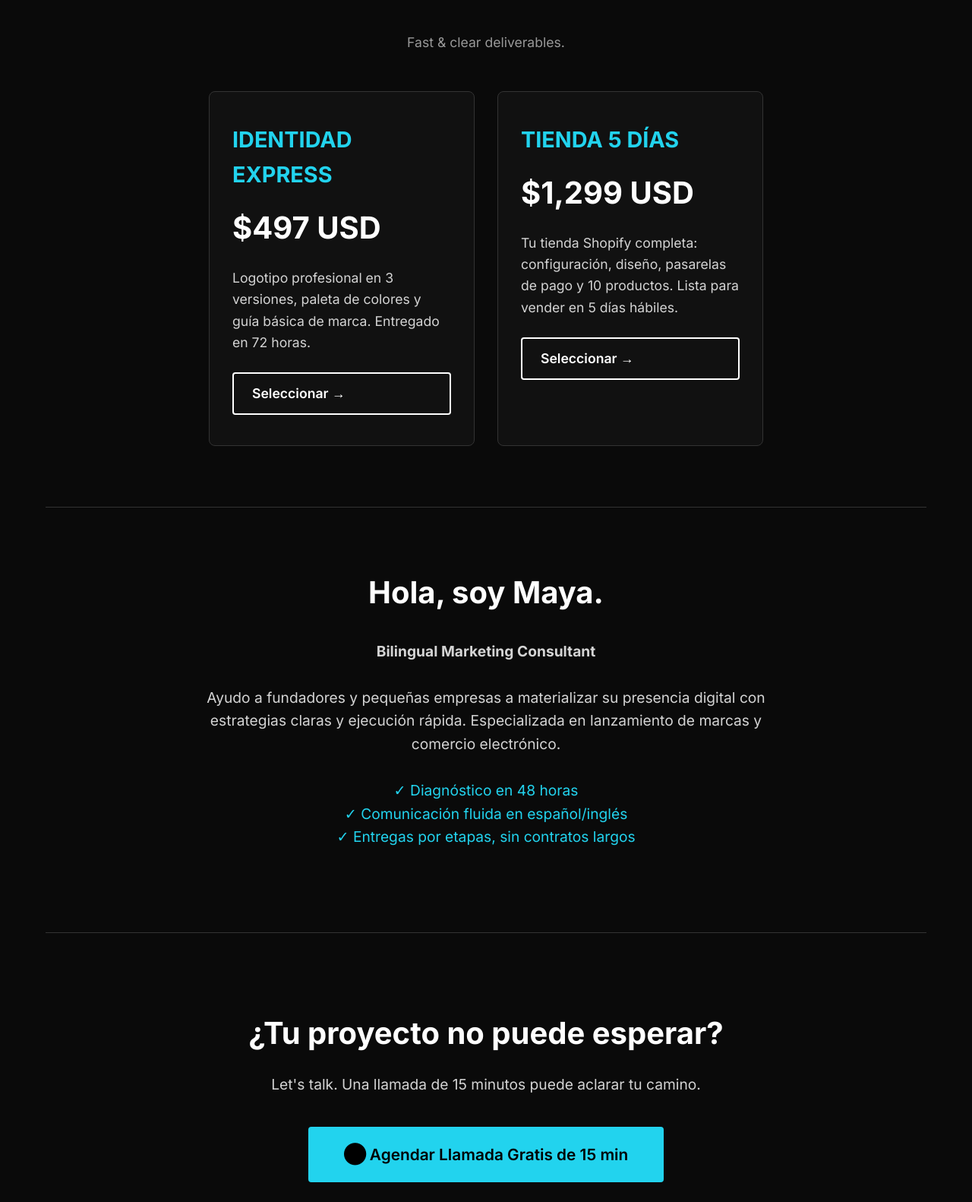
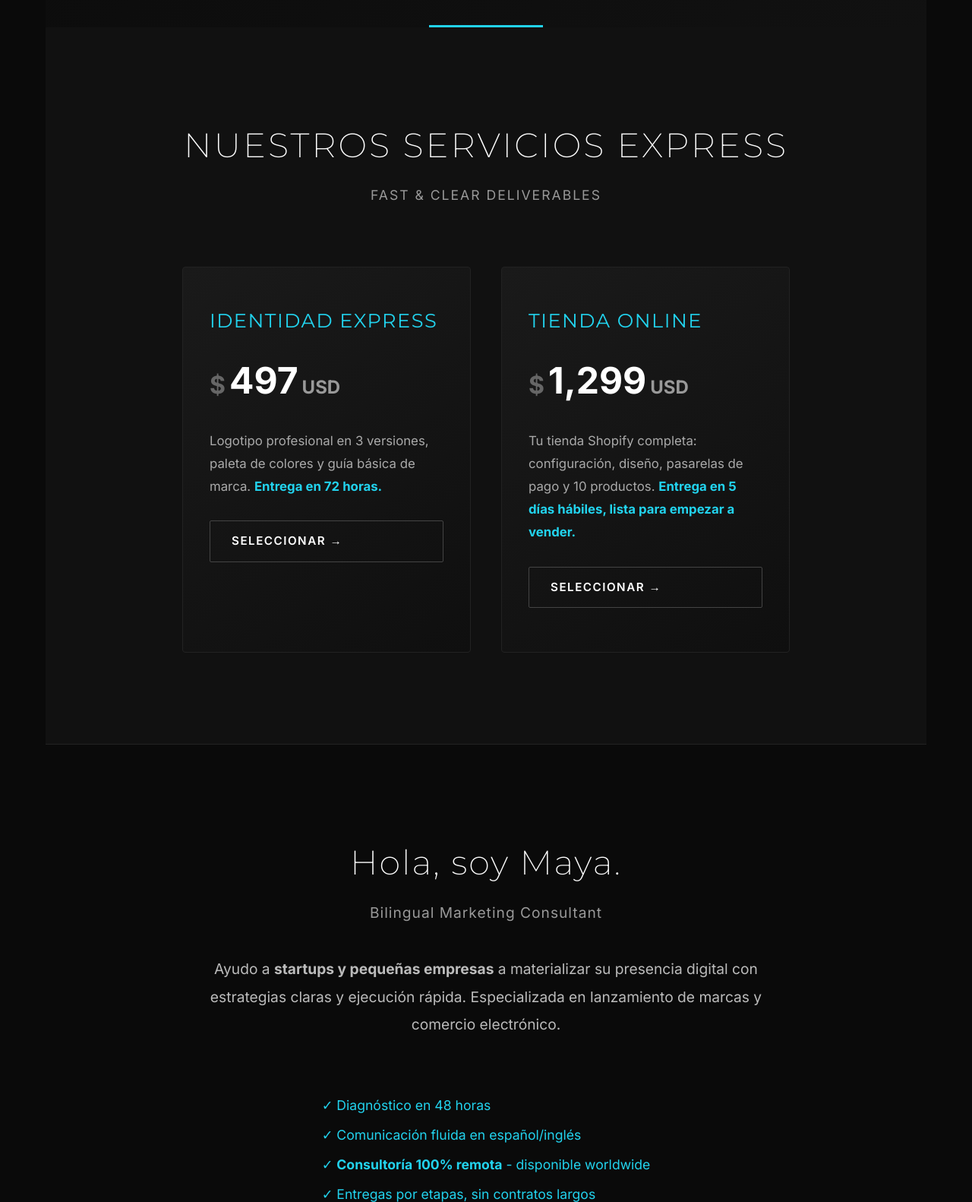
Before and after one commit to brendamdr/mayamarketing-site, a plain HTML site: page index.html in a window 1280 px wide. Shown: the part 684-2266 px from the top of the page at 76% size. Drawn offline with Linux system fonts and the light colour scheme.

Commit message:
Update index.html

```diff
--- a/index.html
+++ b/index.html
@@ -6,8 +6,9 @@
     <title>MAYA Marketing | Soluciones Digitales Bilingües</title>
     <link rel="preconnect" href="https://fonts.googleapis.com">
     <link rel="preconnect" href="https://fonts.gstatic.com" crossorigin>
-    <link href="https://fonts.googleapis.com/css2?family=Inter:wght@300;400;600;700&display=swap" rel="stylesheet">
+    <link href="https://fonts.googleapis.com/css2?family=Inter:wght@300;400;600;700&family=Montserrat:wght@200;400;700&display=swap" rel="stylesheet">
     <style>
+        /* RESET Y BASE */
         * {
             margin: 0;
             padding: 0;
@@ -19,6 +20,7 @@
             background-color: #0a0a0a;
             color: #ffffff;
             line-height: 1.6;
+            overflow-x: hidden;
         }
 
         .container {
@@ -27,118 +29,226 @@
             padding: 0 20px;
         }
 
-        /* HERO SECTION */
+        /* HERO SECTION - CON ESTILO PREMIUM */
         .hero {
             text-align: center;
-            padding: 100px 20px;
-            border-bottom: 1px solid #333;
+            padding: 120px 20px;
+            background: linear-gradient(135deg, #0a0a0a 0%, #111111 100%);
+            position: relative;
+            min-height: 90vh;
+            display: flex;
+            flex-direction: column;
+            justify-content: center;
+            align-items: center;
+        }
+
+        .hero::after {
+            content: '';
+            position: absolute;
+            bottom: 0;
+            left: 50%;
+            transform: translateX(-50%);
+            width: 150px;
+            height: 3px;
+            background: #22d3ee;
         }
 
         .hero h1 {
-            font-size: 4rem;
-            font-weight: 700;
-            margin-bottom: 10px;
+            font-family: 'Montserrat', sans-serif;
+            font-size: 5.5rem;
+            font-weight: 200;
+            letter-spacing: 2px;
+            margin-bottom: 5px;
             color: #ffffff;
+            text-transform: uppercase;
         }
 
-        .hero p {
-            font-size: 1.5rem;
-            color: #d4d4d4;
-            margin-bottom: 40px;
+        .hero .subtitle {
+            font-family: 'Montserrat', sans-serif;
+            font-size: 1.8rem;
+            font-weight: 300;
+            color: #a1a1a1;
+            margin-bottom: 30px;
+            letter-spacing: 8px;
         }
 
-        /* BUTTONS */
+        .hero .tagline {
+            font-size: 1.4rem;
+            color: #cccccc;
+            margin-bottom: 60px;
+            max-width: 700px;
+            font-weight: 300;
+        }
+
+        /* BOTONES CON ESTILO PREMIUM */
         .btn-group {
             display: flex;
-            gap: 20px;
+            gap: 25px;
             justify-content: center;
             flex-wrap: wrap;
+            margin-top: 40px;
         }
 
         .btn {
-            padding: 16px 32px;
+            padding: 18px 42px;
             text-decoration: none;
-            border-radius: 4px;
+            border-radius: 2px;
             font-weight: 600;
             font-size: 1.1rem;
-            transition: all 0.3s ease;
+            transition: all 0.3s cubic-bezier(0.4, 0, 0.2, 1);
             display: inline-block;
+            letter-spacing: 1px;
+            text-transform: uppercase;
+            position: relative;
+            overflow: hidden;
+        }
+
+        .btn::before {
+            content: '';
+            position: absolute;
+            top: 0;
+            left: -100%;
+            width: 100%;
+            height: 100%;
+            background: linear-gradient(90deg, transparent, rgba(255,255,255,0.1), transparent);
+            transition: left 0.7s;
+        }
+
+        .btn:hover::before {
+            left: 100%;
         }
 
         .btn-primary {
             background-color: #22d3ee;
             color: #000000;
-            border: 2px solid #22d3ee;
+            border: none;
+            box-shadow: 0 5px 15px rgba(34, 211, 238, 0.3);
         }
 
         .btn-primary:hover {
             background-color: #0ea5e9;
-            border-color: #0ea5e9;
+            transform: translateY(-3px);
+            box-shadow: 0 8px 20px rgba(34, 211, 238, 0.4);
         }
 
         .btn-secondary {
             background-color: transparent;
             color: #ffffff;
-            border: 2px solid #ffffff;
+            border: 1.5px solid #ffffff;
         }
 
         .btn-secondary:hover {
-            background-color: rgba(255, 255, 255, 0.1);
+            background-color: rgba(255, 255, 255, 0.05);
+            transform: translateY(-3px);
         }
 
-        /* SERVICES */
+        /* SERVICES SECTION - TARJETAS ELEGANTES */
         .services {
-            padding: 80px 20px;
-            text-align: center;
+            padding: 120px 20px;
+            background-color: #111111;
         }
 
-        .services h2 {
-            font-size: 2.5rem;
-            margin-bottom: 50px;
+        .services-header {
+            text-align: center;
+            margin-bottom: 80px;
+        }
+
+        .services-header h2 {
+            font-family: 'Montserrat', sans-serif;
+            font-size: 2.8rem;
+            font-weight: 300;
             color: #ffffff;
+            letter-spacing: 3px;
+            margin-bottom: 15px;
+            text-transform: uppercase;
+        }
+
+        .services-header .subtitle {
+            font-size: 1.1rem;
+            color: #999;
+            letter-spacing: 2px;
+            text-transform: uppercase;
         }
 
         .service-cards {
             display: flex;
-            gap: 30px;
+            gap: 40px;
             justify-content: center;
             flex-wrap: wrap;
         }
 
         .service-card {
-            background-color: #111111;
-            border: 1px solid #333;
-            border-radius: 8px;
-            padding: 40px 30px;
-            width: 350px;
+            background: linear-gradient(145deg, #1a1a1a, #0f0f0f);
+            border: 1px solid #222;
+            border-radius: 4px;
+            padding: 50px 35px;
+            width: 380px;
             text-align: left;
+            transition: all 0.4s ease;
+            position: relative;
+        }
+
+        .service-card::before {
+            content: '';
+            position: absolute;
+            top: 0;
+            left: 0;
+            width: 100%;
+            height: 3px;
+            background: #22d3ee;
+            transform: scaleX(0);
+            transition: transform 0.4s;
+        }
+
+        .service-card:hover::before {
+            transform: scaleX(1);
+        }
+
+        .service-card:hover {
+            transform: translateY(-10px);
+            box-shadow: 0 15px 30px rgba(0, 0, 0, 0.5);
+            border-color: #333;
         }
 
         .service-card h3 {
-            font-size: 1.8rem;
+            font-family: 'Montserrat', sans-serif;
+            font-size: 1.6rem;
             color: #22d3ee;
-            margin-bottom: 15px;
+            margin-bottom: 20px;
+            font-weight: 400;
+            letter-spacing: 1.5px;
         }
 
         .price {
-            font-size: 2.5rem;
+            font-size: 3rem;
             font-weight: 700;
             color: #ffffff;
-            margin-bottom: 20px;
+            margin-bottom: 25px;
+            font-family: 'Inter', sans-serif;
+        }
+
+        .price::before {
+            content: '$';
+            font-size: 2rem;
+            color: #666;
+            margin-right: 5px;
         }
 
         .service-card p {
-            color: #d4d4d4;
-            font-size: 1.1rem;
-            margin-bottom: 25px;
+            color: #aaa;
+            font-size: 1.05rem;
+            margin-bottom: 30px;
+            line-height: 1.8;
         }
 
         .btn-service {
             background-color: transparent;
             color: #ffffff;
-            border: 2px solid #ffffff;
-            padding: 12px 24px;
+            border: 1.5px solid #444;
+            padding: 14px 28px;
             width: 100%;
+            font-size: 0.95rem;
+            letter-spacing: 1.5px;
         }
 
         .btn-service:hover {
@@ -147,88 +257,145 @@
             color: #000000;
         }
 
-        /* ABOUT */
+        /* ABOUT SECTION */
         .about {
-            padding: 80px 20px;
+            padding: 120px 20px;
             text-align: center;
-            border-top: 1px solid #333;
-            border-bottom: 1px solid #333;
+            background-color: #0a0a0a;
+            border-top: 1px solid #222;
+            border-bottom: 1px solid #222;
         }
 
         .about h2 {
-            font-size: 2.5rem;
-            margin-bottom: 30px;
+            font-family: 'Montserrat', sans-serif;
+            font-size: 2.8rem;
+            font-weight: 300;
+            margin-bottom: 15px;
             color: #ffffff;
+            letter-spacing: 2px;
+        }
+
+        .about .title-accent {
+            font-family: 'Inter', sans-serif;
+            font-size: 1.2rem;
+            color: #999;
+            margin-bottom: 40px;
+            letter-spacing: 1px;
         }
 
         .about p {
             font-size: 1.2rem;
-            color: #d4d4d4;
+            color: #bbb;
             max-width: 800px;
             margin: 0 auto 30px;
+            line-height: 1.9;
         }
 
-        /* CTA */
+        .features {
+            display: inline-block;
+            text-align: left;
+            margin-top: 40px;
+            color: #22d3ee;
+            font-size: 1.1rem;
+            line-height: 2.2;
+        }
+
+        /* CTA SECTION */
         .cta {
-            padding: 100px 20px;
+            padding: 140px 20px;
             text-align: center;
+            background: linear-gradient(135deg, #111111 0%, #0a0a0a 100%);
         }
 
         .cta h2 {
-            font-size: 2.5rem;
+            font-family: 'Montserrat', sans-serif;
+            font-size: 2.8rem;
+            font-weight: 300;
             margin-bottom: 20px;
             color: #ffffff;
+            letter-spacing: 2px;
         }
 
         .cta p {
             font-size: 1.2rem;
-            color: #d4d4d4;
-            margin-bottom: 40px;
+            color: #aaa;
+            margin-bottom: 50px;
             max-width: 600px;
             margin-left: auto;
             margin-right: auto;
+            font-weight: 300;
         }
 
         .btn-cta {
             background-color: #22d3ee;
             color: #000000;
-            border: 2px solid #22d3ee;
-            padding: 18px 45px;
-            font-size: 1.3rem;
+            border: none;
+            padding: 22px 55px;
+            font-size: 1.2rem;
+            letter-spacing: 2px;
+            box-shadow: 0 8px 25px rgba(34, 211, 238, 0.3);
         }
 
         .btn-cta:hover {
             background-color: #0ea5e9;
-            border-color: #0ea5e9;
+            transform: translateY(-5px);
+            box-shadow: 0 12px 30px rgba(34, 211, 238, 0.4);
         }
 
         /* FOOTER */
         footer {
-            padding: 40px 20px;
+            padding: 60px 20px 40px;
             text-align: center;
-            color: #888;
+            color: #666;
             font-size: 0.9rem;
-            border-top: 1px solid #333;
+            border-top: 1px solid #222;
+        }
+
+        footer p {
+            margin-bottom: 10px;
+            font-weight: 300;
+        }
+
+        .highlight {
+            color: #22d3ee;
         }
 
         /* RESPONSIVE */
         @media (max-width: 768px) {
             .hero h1 {
-                font-size: 3rem;
+                font-size: 3.5rem;
             }
 
-            .hero p {
+            .hero .subtitle {
+                font-size: 1.4rem;
+                letter-spacing: 5px;
+            }
+
+            .hero .tagline {
                 font-size: 1.2rem;
             }
 
             .btn {
-                padding: 14px 28px;
+                padding: 16px 32px;
                 font-size: 1rem;
+            }
+
+            .btn-group {
+                gap: 15px;
             }
 
             .service-card {
                 width: 100%;
                 max-width: 400px;
+                padding: 40px 25px;
+            }
+
+            .services-header h2 {
+                font-size: 2.2rem;
+            }
+
+            .about h2, .cta h2 {
+                font-size: 2.2rem;
             }
         }
     </style>
@@ -238,8 +405,8 @@
         <!-- HERO SECTION -->
         <section class="hero">
             <h1>MAYA</h1>
-            <p style="font-size: 1.8rem; font-weight: 300; margin-top: -10px;">marketing</p>
-            <p>Soluciones digitales bilingües. Precios fijos. Entregas en días, no en meses.</p>
+            <div class="subtitle">marketing</div>
+            <p class="tagline">Soluciones digitales bilingües. Precios fijos. Entregas en días, no en meses.</p>
             <div class="btn-group">
                 <a href="https://calendly.com/delarosa-brendam/bren-s" class="btn btn-primary" target="_blank">Start Your Project →</a>
                 <a href="#services" class="btn btn-secondary">Ver Servicios</a>
@@ -248,21 +415,23 @@
 
         <!-- SERVICES SECTION -->
         <section id="services" class="services">
-            <h2>Nuestros Servicios Express</h2>
-            <p style="color: #999; margin-bottom: 50px; font-size: 1.1rem;">Fast & clear deliverables.</p>
+            <div class="services-header">
+                <h2>Nuestros Servicios Express</h2>
+                <div class="subtitle">Fast & clear deliverables</div>
+            </div>
 
             <div class="service-cards">
                 <div class="service-card">
                     <h3>IDENTIDAD EXPRESS</h3>
-                    <div class="price">$497 USD</div>
-                    <p>Logotipo profesional en 3 versiones, paleta de colores y guía básica de marca. Entregado en 72 horas.</p>
+                    <div class="price">497<span style="font-size: 1.5rem; color: #999; margin-left: 5px;">USD</span></div>
+                    <p>Logotipo profesional en 3 versiones, paleta de colores y guía básica de marca. <strong class="highlight">Entrega en 72 horas.</strong></p>
                     <a href="https://calendly.com/delarosa-brendam/bren-s" class="btn btn-service" target="_blank">Seleccionar →</a>
                 </div>
 
                 <div class="service-card">
-                    <h3>TIENDA 5 DÍAS</h3>
-                    <div class="price">$1,299 USD</div>
-                    <p>Tu tienda Shopify completa: configuración, diseño, pasarelas de pago y 10 productos. Lista para vender en 5 días hábiles.</p>
+                    <h3>TIENDA ONLINE</h3>
+                    <div class="price">1,299<span style="font-size: 1.5rem; color: #999; margin-left: 5px;">USD</span></div>
+                    <p>Tu tienda Shopify completa: configuración, diseño, pasarelas de pago y 10 productos. <strong class="highlight">Entrega en 5 días hábiles, lista para empezar a vender.</strong></p>
                     <a href="https://calendly.com/delarosa-brendam/bren-s" class="btn btn-service" target="_blank">Seleccionar →</a>
                 </div>
             </div>
@@ -271,11 +440,14 @@
         <!-- ABOUT SECTION -->
         <section class="about">
             <h2>Hola, soy Maya.</h2>
-            <p><strong>Bilingual Marketing Consultant</strong></p>
-            <p>Ayudo a fundadores y pequeñas empresas a materializar su presencia digital con estrategias claras y ejecución rápida. Especializada en lanzamiento de marcas y comercio electrónico.</p>
-            <p style="color: #22d3ee;">✓ Diagnóstico en 48 horas<br>
-               ✓ Comunicación fluida en español/inglés<br>
-               ✓ Entregas por etapas, sin contratos largos</p>
+            <div class="title-accent">Bilingual Marketing Consultant</div>
+            <p>Ayudo a <strong>startups y pequeñas empresas</strong> a materializar su presencia digital con estrategias claras y ejecución rápida. Especializada en lanzamiento de marcas y comercio electrónico.</p>
+            <div class="features">
+                ✓ Diagnóstico en 48 horas<br>
+                ✓ Comunicación fluida en español/inglés<br>
+                ✓ <strong>Consultoría 100% remota</strong> - disponible worldwide<br>
+                ✓ Entregas por etapas, sin contratos largos
+            </div>
         </section>
 
         <!-- CTA SECTION -->
@@ -287,8 +459,8 @@
 
         <!-- FOOTER -->
         <footer>
-            <p>©️ 2023 MAYA Marketing. Todos los derechos reservados.</p>
-            <p style="margin-top: 10px;">✉️ hola@mayamarketing.com | 🌍 Disponible para proyectos remotos</p>
+            <p>©️ 2024 MAYA Marketing. Todos los derechos reservados.</p>
+            <p>✉️ hola@mayamarketing.com | 🌍 <strong class="highlight">Consultoría 100% remota</strong> - disponible worldwide</p>
         </footer>
     </div>
 </body>
```
